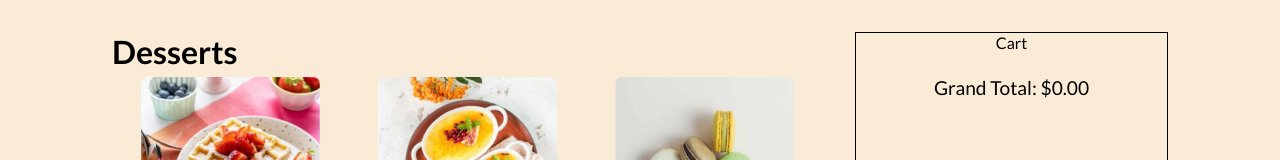
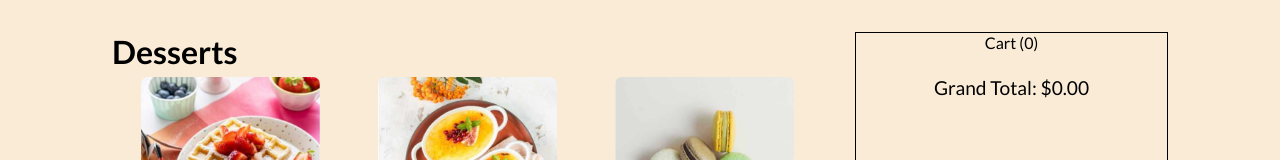
Before and after one commit to dibmarco/frontend-mentor, a React (Create React App) app in the folder 06. product-list-with-cart-main/: page / in a window 1280 px wide. Shown: the top 160 px of the page. Built offline with nearby package versions, Linux system fonts and the light colour scheme; the HTML template or start-up script is replaced by a standard one.

Commit message:
Update App.jsx

```diff
--- a/06. product-list-with-cart-main/src/App.jsx
+++ b/06. product-list-with-cart-main/src/App.jsx
@@ -201,6 +201,12 @@ function AddToCartBtn({ name, price, addItemInCart, itemsInCart }) {
 }
 
 function Cart({ itemsInCart, removeItemInCart }) {
+  // Calculate number of items in cart
+  const totalItemsInCart = itemsInCart.reduce(
+    (acc, item) => acc + item.units,
+    0
+  );
+
   // Calculate the grand total
   const grandTotal = itemsInCart.reduce(
     (acc, item) => acc + item.totalPrice,
@@ -209,7 +215,7 @@ function Cart({ itemsInCart, removeItemInCart }) {
 
   return (
     <div className="cart">
-      <p>Cart</p>
+      <p>Cart ({totalItemsInCart})</p>
       {itemsInCart.map((item) => (
         <p key={item.selectedDessert}>
           {item.units} x {item.selectedDessert} ${item.totalPrice.toFixed(2)}{" "}
```
